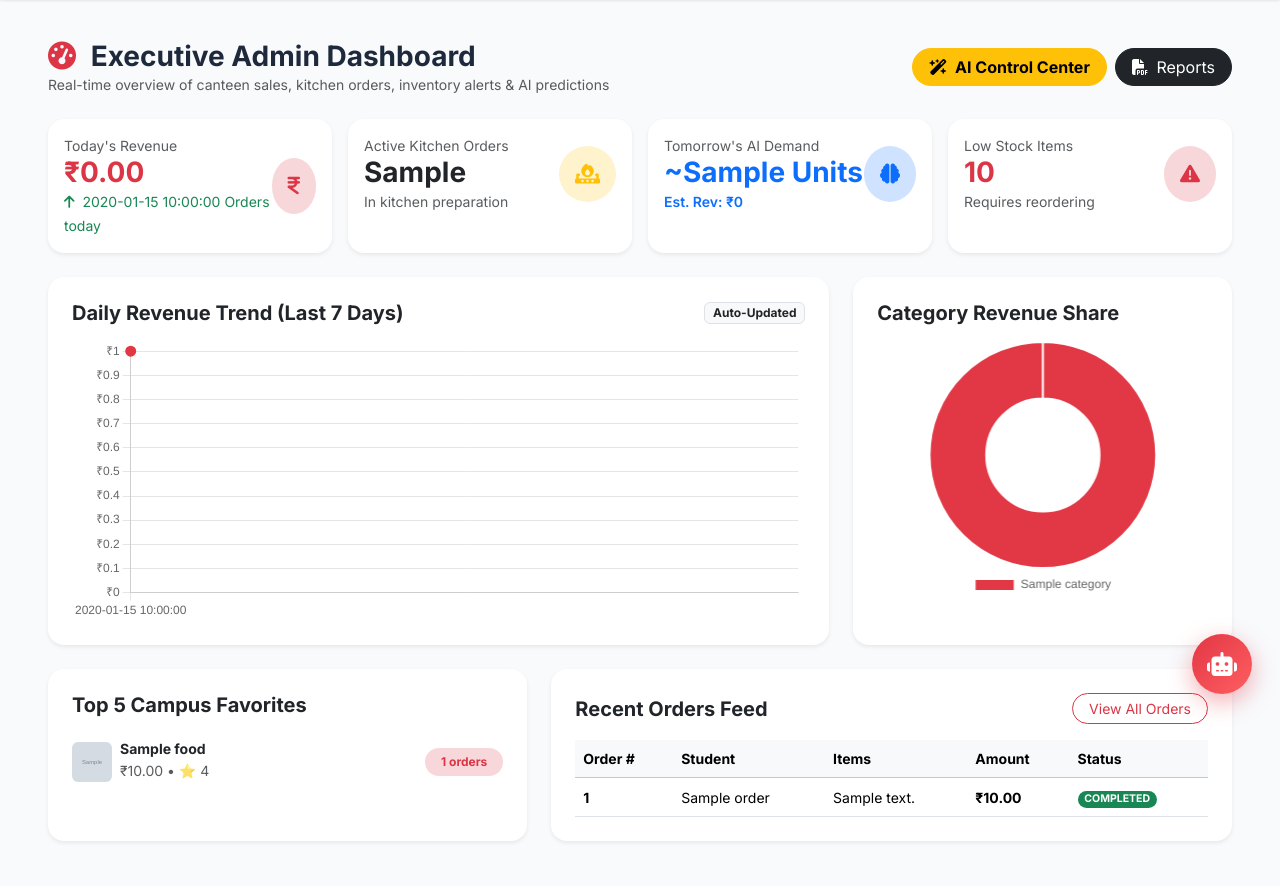
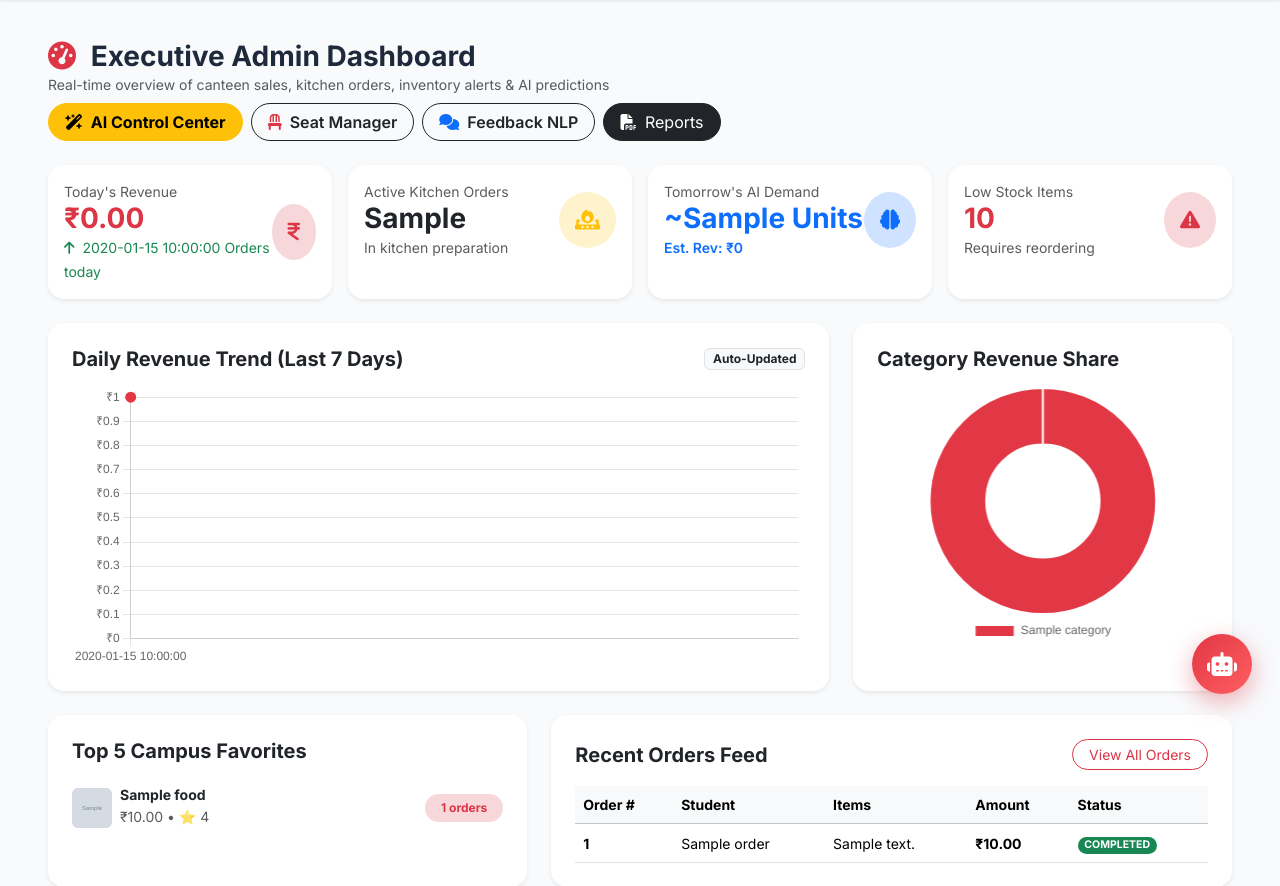
Before and after one commit to pranavkokande60/Mealpe--Fastag-food-booking-system, a Flask app: template templates/admin/dashboard.html in a window 1280 px wide. Shown: the part 78-964 px from the top of the page. Run offline with Flask 3, Linux system fonts and the light colour scheme; the template is opened without the code that fills it: most values are stand-ins (such as "Sample title", 1, 10 or a date in 2020); grey boxes marked "Sample" are stand-in pictures; some libraries are stand-ins or nearby versions.

Commit message:
feat(ui): add Seat Manager and Feedback NLP shortcut buttons on Admin Dashboard

```diff
--- a/templates/admin/dashboard.html
+++ b/templates/admin/dashboard.html
@@ -10,9 +10,15 @@
       <h3 class="fw-bold mb-0"><i class="fa-solid fa-gauge-high text-danger me-2"></i> Executive Admin Dashboard</h3>
       <p class="text-muted small mb-0">Real-time overview of canteen sales, kitchen orders, inventory alerts & AI predictions</p>
     </div>
-    <div class="d-flex gap-2">
+    <div class="d-flex gap-2 flex-wrap">
       <a href="{{ url_for('admin.ai_control_center') }}" class="btn btn-warning rounded-pill px-3 fw-bold">
         <i class="fa-solid fa-wand-magic-sparkles me-1"></i> AI Control Center
+      </a>
+      <a href="{{ url_for('admin.seats_manage') }}" class="btn btn-outline-dark rounded-pill px-3 fw-semibold">
+        <i class="fa-solid fa-chair me-1 text-danger"></i> Seat Manager
+      </a>
+      <a href="{{ url_for('admin.feedback_analytics') }}" class="btn btn-outline-dark rounded-pill px-3 fw-semibold">
+        <i class="fa-solid fa-comments me-1 text-primary"></i> Feedback NLP
       </a>
       <a href="{{ url_for('admin.reports') }}" class="btn btn-dark rounded-pill px-3">
         <i class="fa-solid fa-file-pdf me-1"></i> Reports
```
